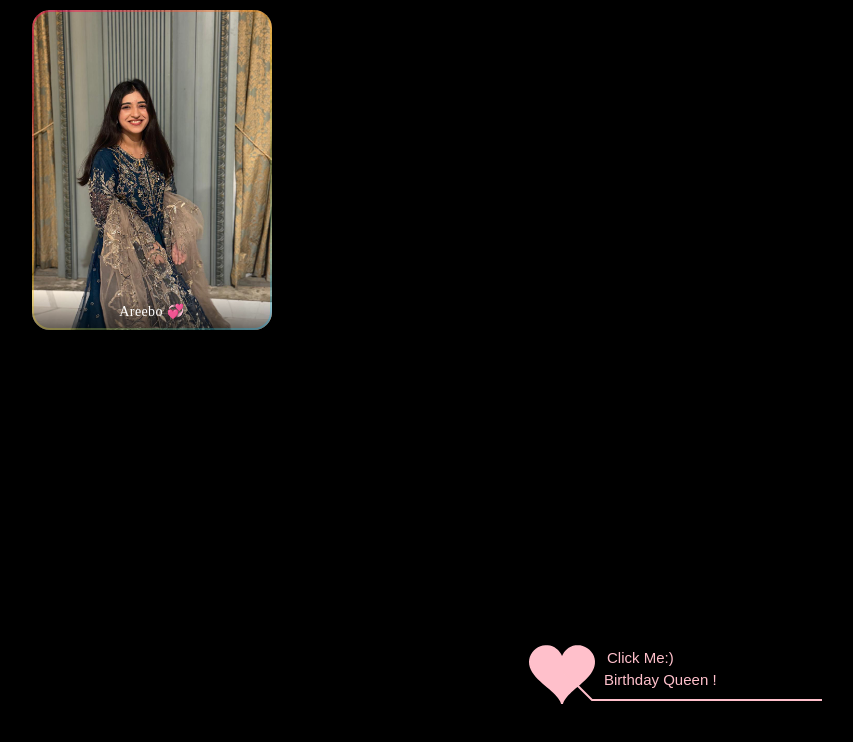
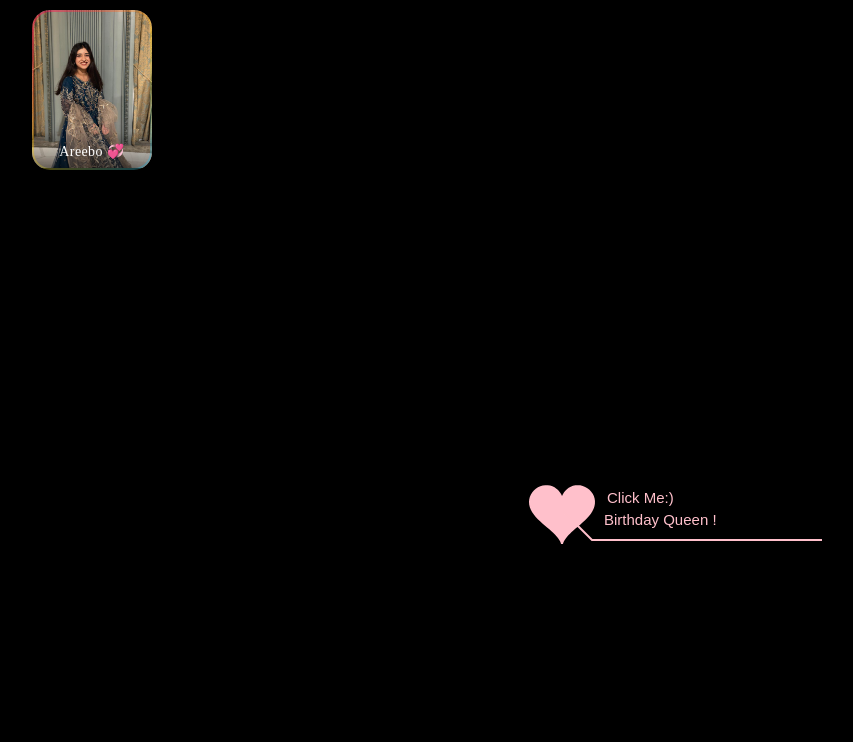
Before and after one commit to kalwarmas/birthday, a plain HTML site: page index.html in a window 1280 px wide. Shown: the whole page, without its empty margins (58-911 px from the left). Drawn offline with Linux system fonts and the light colour scheme.

Commit message:
Resize photo card dimensions

```diff
--- a/file/default.css
+++ b/file/default.css
@@ -89,8 +89,8 @@ a {
 
 .photo-card{
   position: right;
-  width: 240px;
-  height: 320px;
+  width: 120px;
+  height: 160px;
   /*margin:  0px auto -250px auto; /* center + spacing */
   border-radius: 18px;
   overflow: hidden;
```
